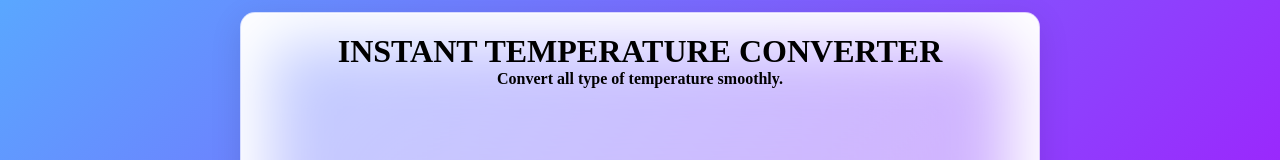
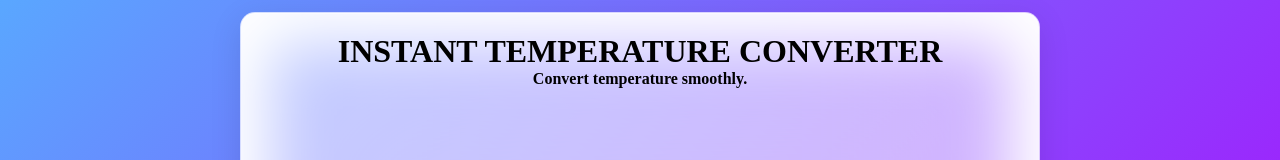
Before and after one commit to harikrishnan-11/Temperature-Converter, a plain HTML site: page index.html in a window 1280 px wide. Shown: the part 193-353 px from the top of the page. Drawn offline with Linux system fonts and the light colour scheme.

Commit message:
text changed

```diff
--- a/index.html
+++ b/index.html
@@ -12,7 +12,7 @@
     <div class="wrapper">
         <div class="head">
             <h1> INSTANT TEMPERATURE CONVERTER</h1>
-            <p>Convert all type of temperature smoothly.</p>
+            <p>Convert temperature smoothly.</p>
         </div>
 
         <div class="container">
```
